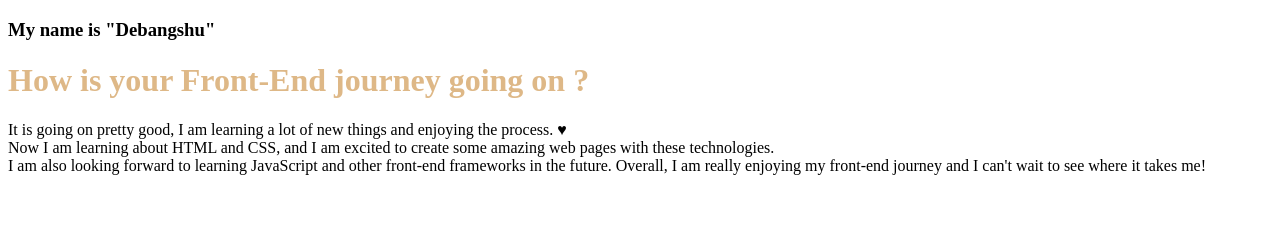
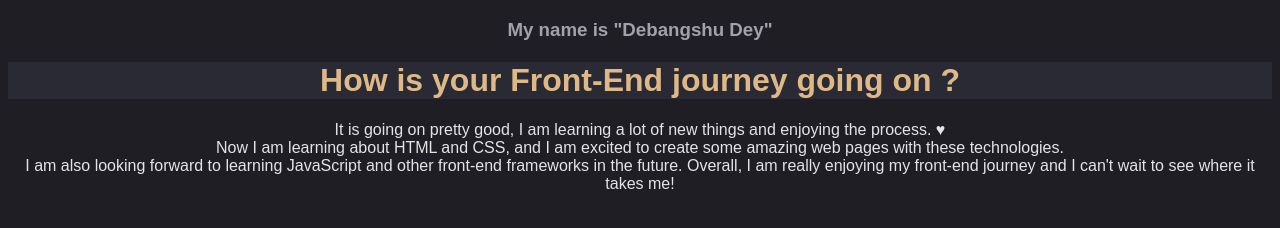
Before and after one commit to Debangshu24dey/Myfirstwebpage, a plain HTML site: page index.html in a window 1280 px wide. Drawn offline with Linux system fonts and the light colour scheme.

Commit message:
Enhance index.html with new styles and content
Updated styles and content for better presentation.

```diff
--- a/index.html
+++ b/index.html
@@ -5,12 +5,21 @@
     <meta name="viewport" content="width=device-width, initial-scale=1.0">
     <title>About Front-End</title>
 </head>
-<body>
-    <h3>My name is "Debangshu"</h3>
-    <h1 style="color: burlywood;">How is your Front-End journey going on ?</h1>
-    <p>It is going on pretty good, I am learning a lot of new things and enjoying the process. &hearts; <br>
+<body style="background-color: #1e1e24; color: #f7f7f9; font-family: sans-serif;">
+
+    <h3 style="text-align: center; color: #a1a1aa;">My name is "Debangshu Dey"</h3>
+
+    <!-- Centered h1 with custom background color -->
+    <h1 style="color: burlywood; text-align: center; background-color: #2a2a35;">
+        How is your Front-End journey going on ?
+    </h1>
+
+    <!-- Centered p with soft off-white color -->
+    <p style="text-align: center; color: #e4e4e7;">
+        It is going on pretty good, I am learning a lot of new things and enjoying the process. &hearts; <br>
         Now I am learning about HTML and CSS, and I am excited to create some amazing web pages with these technologies.<br>
         I am also looking forward to learning JavaScript and other front-end frameworks in the future. Overall, I am really enjoying my front-end journey and I can't wait to see where it takes me!
     </p>
+
 </body>
 </html>
```
